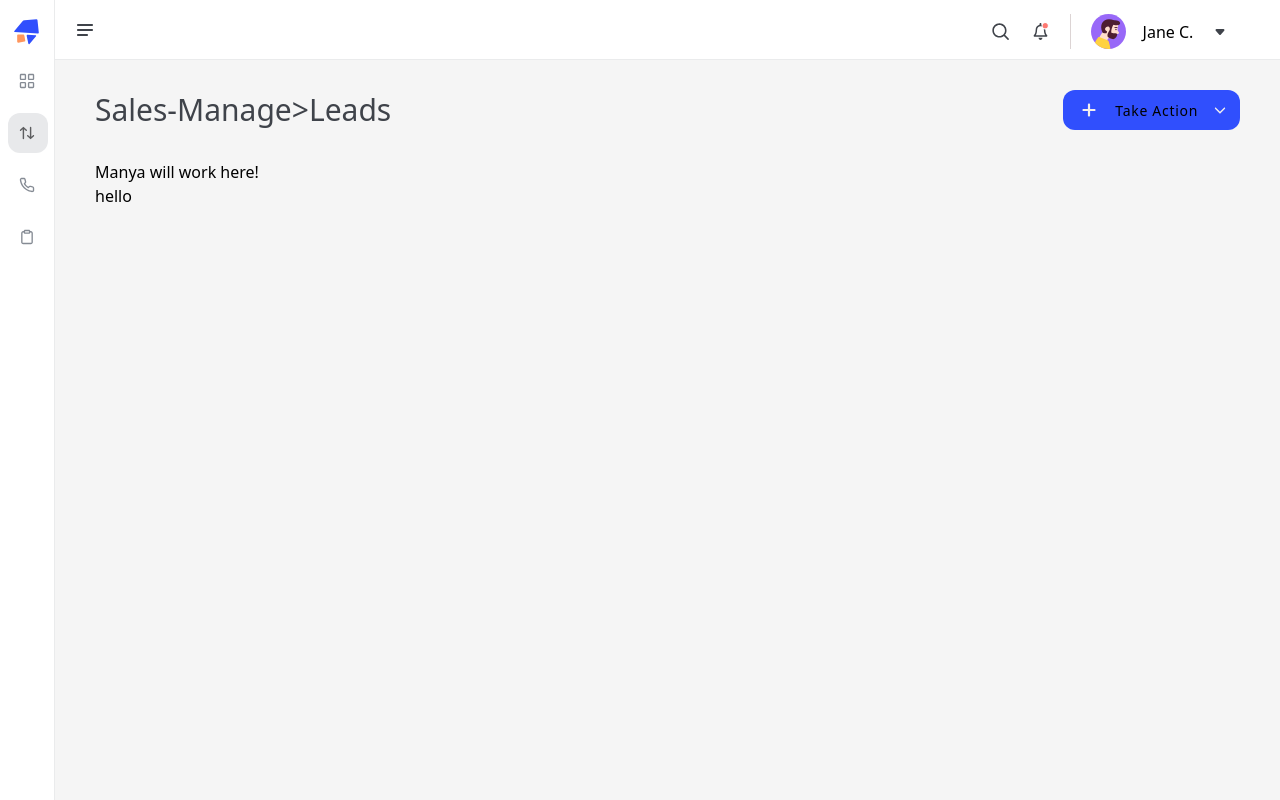
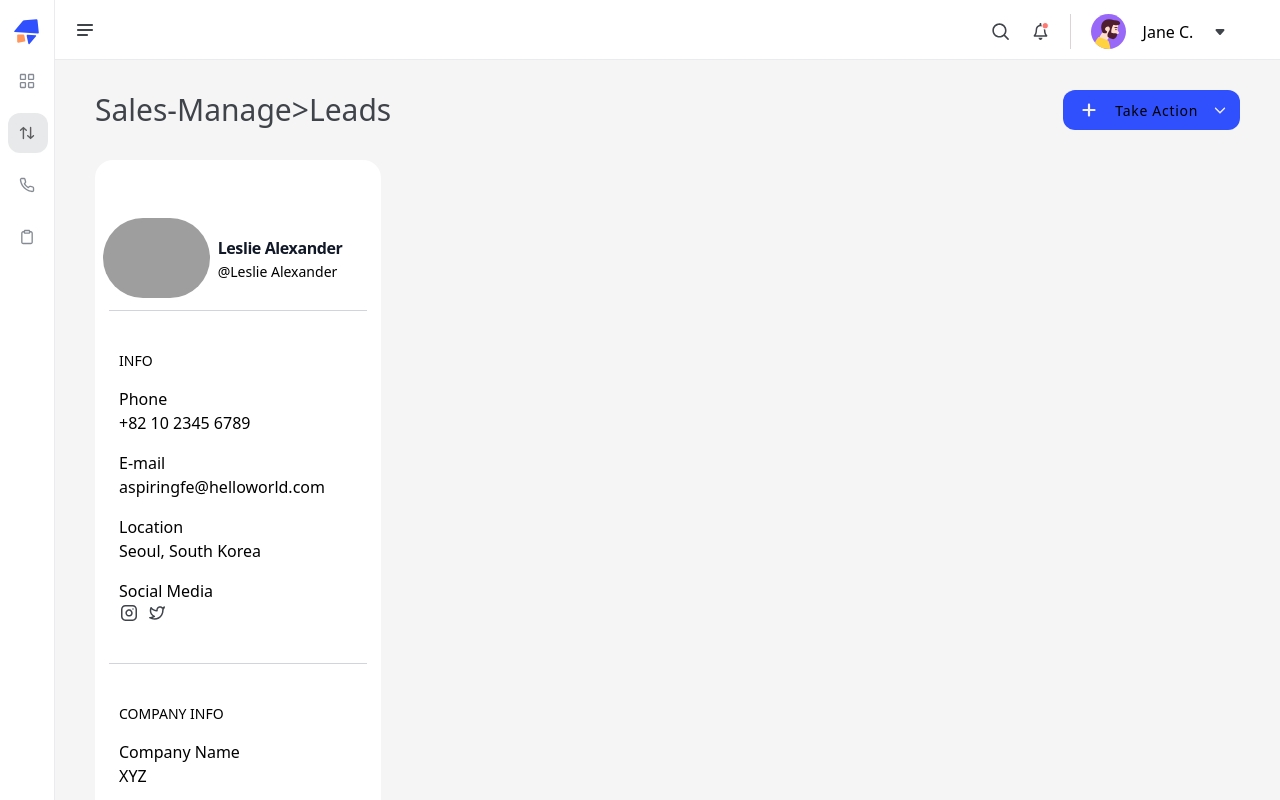
Before and after one commit to infonextsolutions/SalesCRMFE, a Next.js app: page /profile in a window 1280 px wide. Built offline with nearby package versions, Linux system fonts and the light colour scheme; grey boxes are pictures that could not be loaded.

Commit message:
profilepage

```diff
--- a/src/components/Profile/ProfilePage/index.tsx
+++ b/src/components/Profile/ProfilePage/index.tsx
@@ -1,4 +1,5 @@
 import React from "react";
+import { getBasicIcon } from "@/utils/AssetsHelper";
 
 
 
@@ -6,8 +7,98 @@ const ProfilePage=()=>{
 
     return(
         <div>
-            <h1 className="text-black" >Manya will work here!</h1>
+            <div className="w-[25%] bg-white min-h-[175vh] rounded-[18px] overflow-hidden">
+      <div className="w-[100%] h-[58px] flex items-center  px-[8px]"></div>
+            <div className="flex -space-x-4 overflow-hidden">
+            <div className="relative inline-flex items-start mr-10">
+          </div>
+          <div className="flex items-center justify-between"></div>
+          <div className="flex items-center">
+
+    <img
+        className="inline-block h-20 w-15 rounded-full ring-2 ring-white"
+        src="https://images.unsplash.com/photo-1500648767791-00dcc994a43e?ixlib=rb-1.2.1&ixid=eyJhcHBfaWQiOjEyMDd9&auto=format&fit=facearea&facepad=2.25&w=256&h=256&q=80"
+       alt=""
+        />
+         <div className="ml-2">
+         <h2 className="text-base font-semibold leading-7 tracking-tight text-gray-900">Leslie Alexander</h2>
+        <a href="#0" className="block text-sm font-medium hover:text-indigo-500">@Leslie Alexander</a>
         </div>
+        </div>
+        </div>
+        <div className="mx-auto w-[90%] border-b border-gray-300 my-3"></div>
+        <div className="py-1"></div>
+        <h3 className="text-sm font-medium mt-5 ml-6">INFO</h3>
+  <ul className="mt-2 mb-10 ml-4">
+    <li className="px-2 mt-4"><strong className="font-medium mr-1">Phone</strong><a href="tel:+821023456789" className="block">+82 10 2345 6789</a></li>
+    <li className="px-2 mt-4"><strong className="font-medium mr-1">E-mail</strong><a href="mailto:" className="block">aspiringfe@helloworld.com</a></li>
+    <li className="px-2 mt-4"><strong className="font-medium mr-1">Location</strong><span className="block">Seoul, South Korea</span></li>
+    <li className="px-2 mt-4"><strong className="font-medium mr-1">Social Media</strong>
+    <div className="flex">
+    <img
+      src={getBasicIcon("Instagram")}
+      className={`w-[20px] svg-grey mr-2`}
+      alt=""
+    />
+    <img
+      src={getBasicIcon("Twitter")}
+      className={`w-[20px] svg-grey`}
+      alt=""
+    />
+  </div>
+        </li>
+    </ul>
+    <div className="mx-auto w-[90%] border-b border-gray-300 my-3"></div>
+        <div className="py-1"></div>
+        <h3 className="text-sm font-medium mt-5 ml-6">COMPANY INFO</h3>
+  <ul className="mt-2 mb-10 ml-4">
+    <li className="px-2 mt-4"><strong className="font-medium mr-1">Company Name</strong><a href="name" className="block">XYZ</a></li>
+    <li className="px-2 mt-4"><strong className="font-medium mr-1">Comapny Address</strong><a href="address:" className="block">nothing</a></li>
+    <li className="px-2 mt-4"><strong className="font-medium mr-1">Website Link</strong><span className="block"><a href="https://www.example.com">www.example.com</a></span></li>
+    <li className="px-2 mt-4"><strong className="font-medium mr-1">Industry Type</strong><a href="industry:" className="block">IT Solutions</a></li>
+    <li className="px-2 mt-4"><strong className="font-medium mr-1">Social Media</strong>
+    <div className="flex">
+    <img
+      src={getBasicIcon("Facebook")}
+      className={`w-[20px] svg-grey mr-2`}
+      alt=""
+    />
+    <img
+      src={getBasicIcon("Twitter")}
+      className={`w-[20px] svg-grey`}
+      alt=""
+    />
+  </div>
+        </li>
+    </ul>
+    <div className="mx-auto w-[90%] border-b border-gray-300 my-3"></div>
+        <div className="py-1"></div>
+        <div className="flex items-center justify-between mt-2 ml-6">
+  <h3 className="text-sm font-medium">OTHER CONTACTS</h3>
+  <img
+    src={getBasicIcon("Plus")}
+    className="w-5 h-5 ml-2 mr-2"
+    alt=""
+  />
+</div>
+        </div>
+        </div>
+
+
+
+
+
+
+
+
+
+
+
+
+
+
+
+
     )
 }
 
--- a/src/pages/index.tsx
+++ b/src/pages/index.tsx
@@ -1,9 +1,9 @@
 import Navigation from "@/components/app/Navigation";
 import LeadsContainer from "@/components/leads/Container";
 import Table from "@/components/View/Table";
-import axios from "axios";
 import React from "react";
 import DUMMY from "@/shared/dummy";
+import axios from "axios";
 
 export default function Home() {
   return (
--- a/src/pages/profile/index.tsx
+++ b/src/pages/profile/index.tsx
@@ -1,7 +1,7 @@
 import React from "react";
 import Navigation from "@/components/app/Navigation";
 import ProfilePage from "@/components/Profile/ProfilePage";
-
+import axios from "axios";
 //Manya will make this page
 
 const Profile = () => {
@@ -20,9 +20,9 @@ const Profile = () => {
       />
       <ProfilePage/>
       {/* write your code here for profile page manya! */}
-      <h1>hello
-      </h1>
-    </div>
+
+      </div>
+
   );
 };
 
```
Also changed, not shown: src/styles/styles.css (added, +34 -0 lines).
